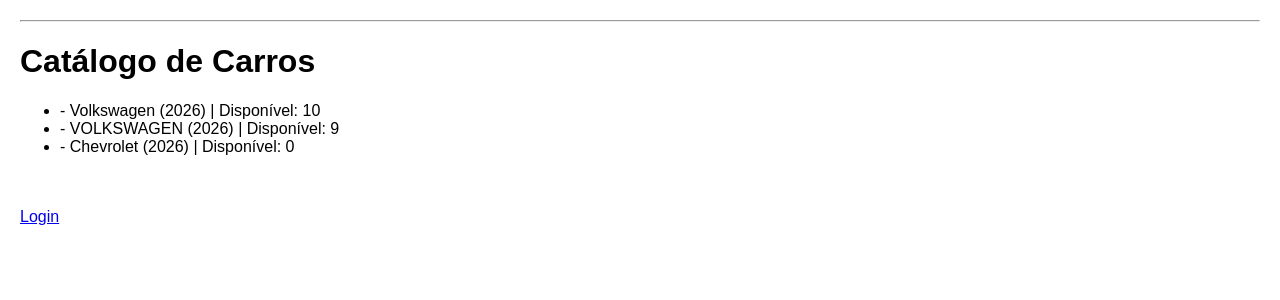
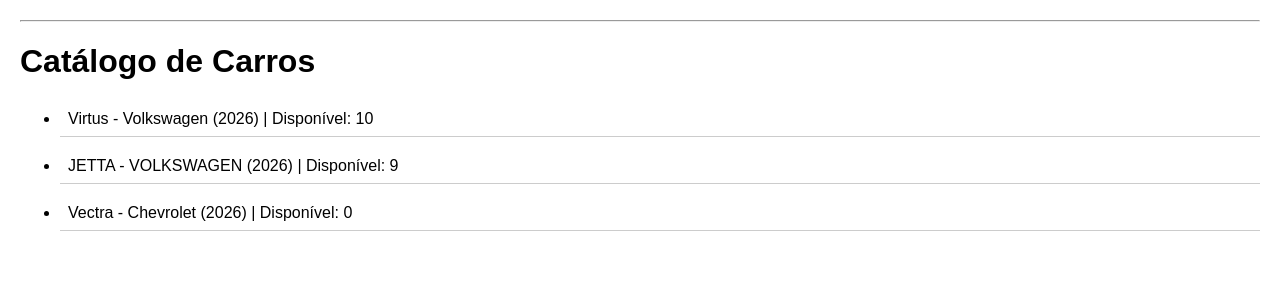
Before and after one commit to Eduardoalvesfsc/Sistema-de-aluguel-de-carros, a Django app: page / in a window 1280 px wide. Shown: the part 38-338 px from the top of the page. Run offline with Django 5.2, Linux system fonts and the light colour scheme; data comes from the database, SQL or seed files in the repository; both versions use the stored data as it was after the commit.

Commit message:
Remoção de botão login desnecessario do final da página

```diff
--- a/library/templates/base.html
+++ b/library/templates/base.html
@@ -22,6 +22,12 @@
 
         button {
             margin-right: 10px;
+        }
+
+        li {
+            margin-bottom: 12px;
+            padding: 8px;
+            border-bottom: 1px solid #ccc;
         }
     </style>
 </head>
--- a/library/templates/borrowing/meus_carros.html
+++ b/library/templates/borrowing/meus_carros.html
@@ -48,8 +48,6 @@
     <p>Sem histórico ainda.</p>
 {% endif %}
 
-<p>
-    <a href="{% url 'logout' %}">Logout</a>
-</p>
+
 
 {% endblock %}
--- a/library/templates/catalog/carro_list.html
+++ b/library/templates/catalog/carro_list.html
@@ -7,7 +7,7 @@
 <ul>
     {% for carro in carros %}
         <li>
-            {{ carro.modelo }} - {{ carro.marca }} ({{ carro.ano }})
+            {{ carro.nome }} - {{ carro.marca }} ({{ carro.ano }})
             | Disponível: {{ carro.total_disponivel }}
 
             {% if user.is_authenticated %}
@@ -25,6 +25,5 @@
     <a href="{% url 'add_carro' %}">Adicionar novo carro</a>
 {% endif %}
 <br>
-<a href="{% url 'login' %}">Login</a>
 
 {% endblock %}
```
Also changed, not shown: db.sqlite3.
